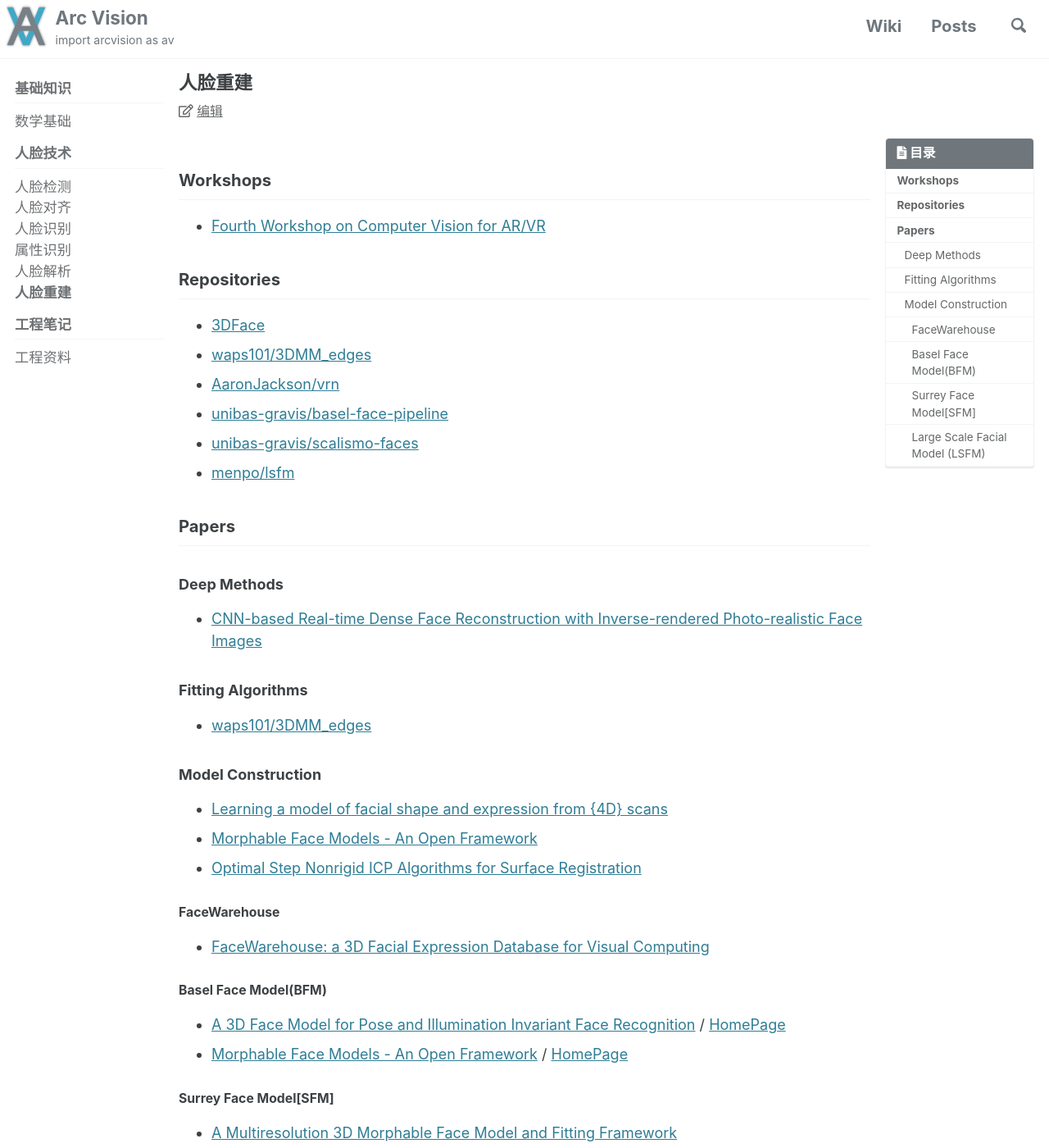
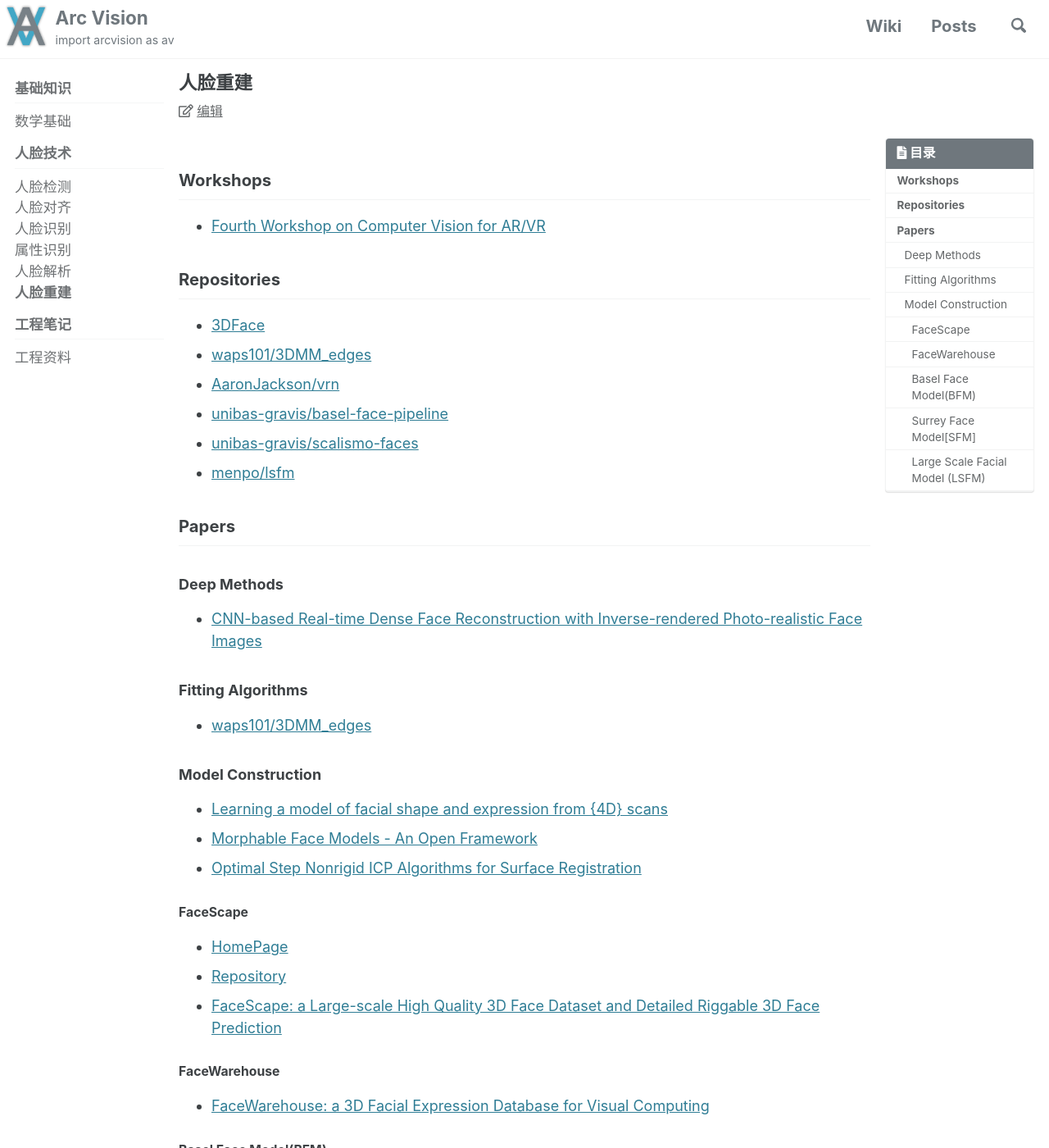
Before and after one commit to ArcVision/ArcVision.github.io, a Jekyll site: the page built from _wiki/15-face-reconstruction.md, in a window 1280 px wide and 1400 px high. Shown: the whole window at 82% size. Built offline with Jekyll 4.4.1, drawn with Linux system fonts in a browser that asks for light colours; cached includes are drawn as plain includes; comment, search, counter and statistics services are not loaded.

Commit message:
Update 15-face-reconstruction.md

```diff
--- a/_wiki/15-face-reconstruction.md
+++ b/_wiki/15-face-reconstruction.md
@@ -29,6 +29,11 @@ permalink: /wiki/face-reconstruction/
 - [Morphable Face Models - An Open Framework](http://arxiv.org/abs/1709.08398)
 - [Optimal Step Nonrigid ICP Algorithms for Surface Registration](https://ieeexplore.ieee.org/abstract/document/4270190)
 
+#### FaceScape
+  - [HomePage](https://facescape.nju.edu.cn/)
+  - [Repository](https://github.com/zhuhao-nju/facescape)
+  - [FaceScape: a Large-scale High Quality 3D Face Dataset and Detailed Riggable 3D Face Prediction](https://arxiv.org/pdf/2003.13989.pdf)
+
 #### FaceWarehouse
   - [FaceWarehouse: a 3D Facial Expression Database for Visual Computing](http://kunzhou.net/zjugaps/facewarehouse/)
 
```
